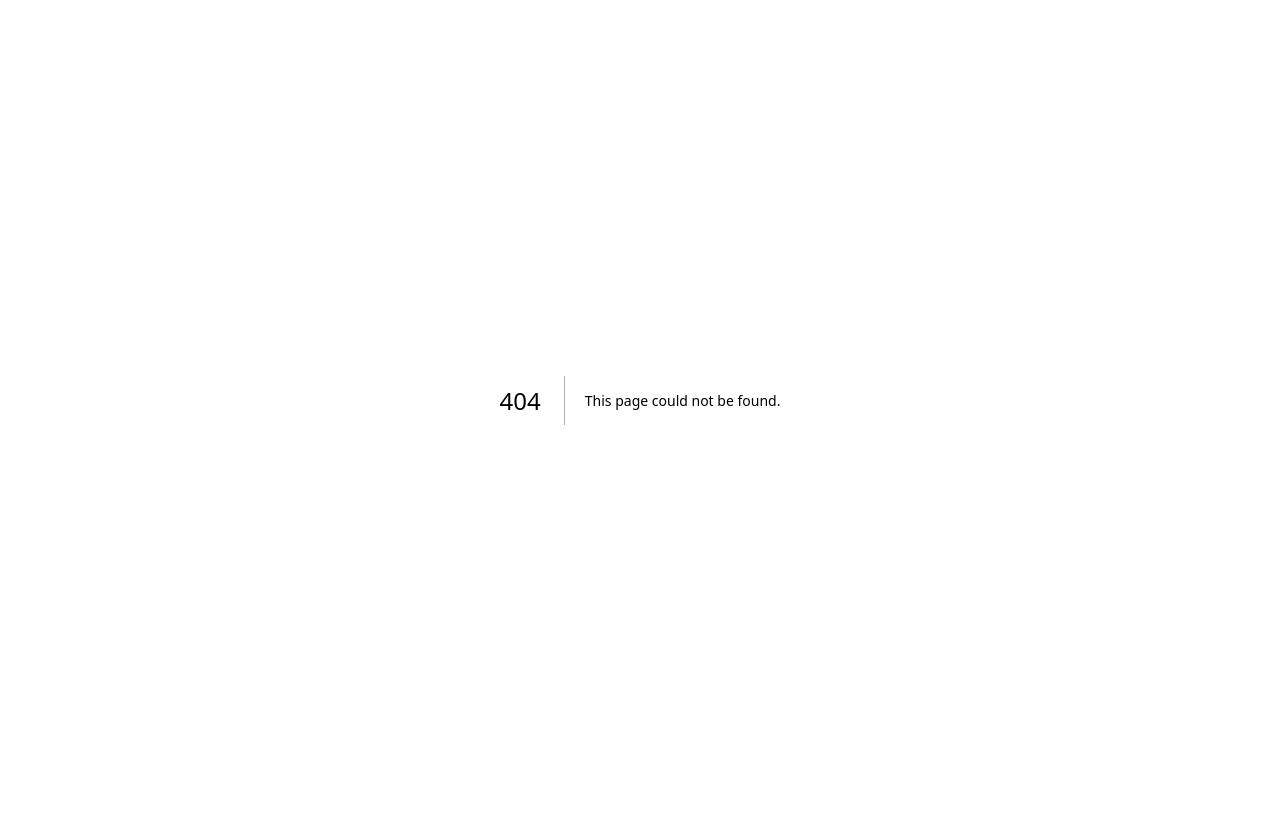
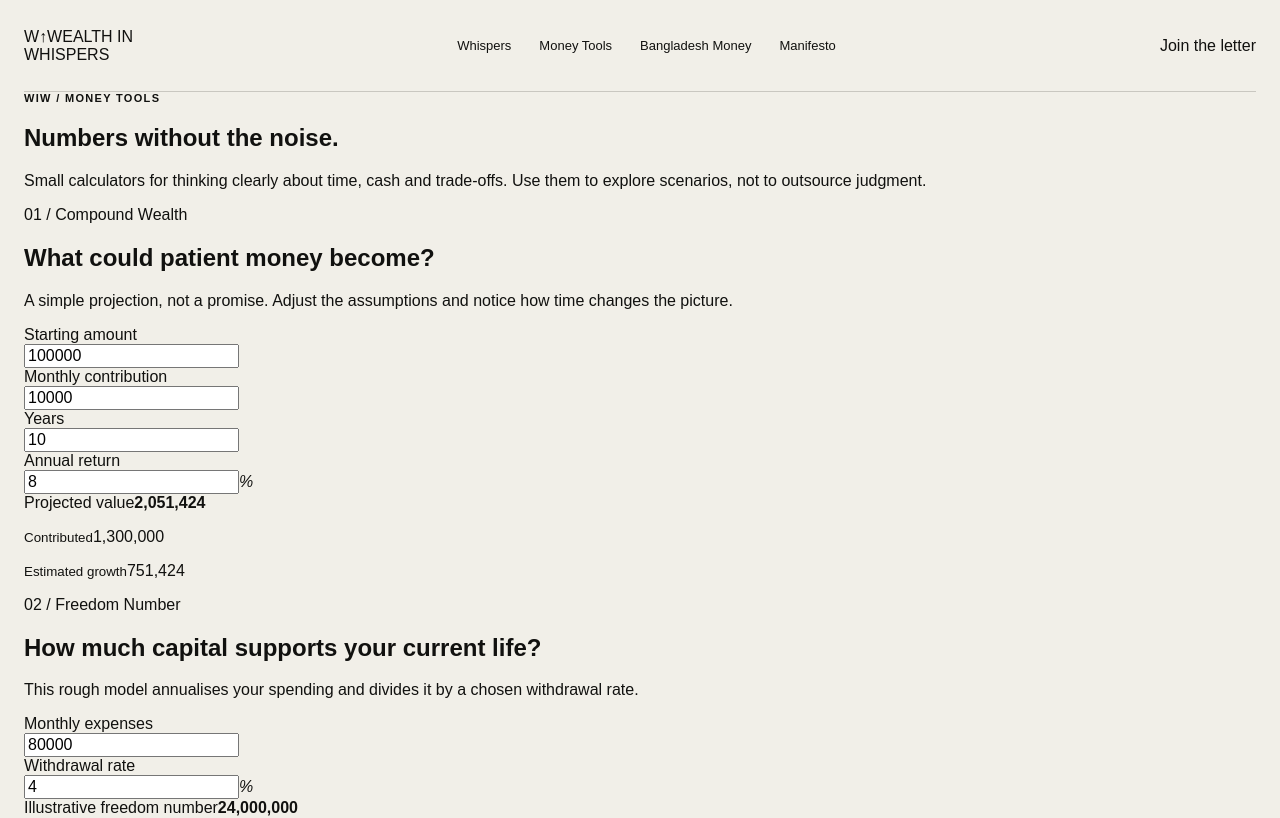
Before and after one commit to 000alimran/wiw, a Next.js app: page /tools in a window 1280 px wide. Before the commit this address had no page. Shown: the top 818 px of the page. Built offline with nearby package versions, Linux system fonts and the light colour scheme.

Commit message:
feat: add app/tools/page.tsx

```diff
--- /dev/null
+++ b/app/tools/page.tsx
@@ -0,0 +1,29 @@
+import type { Metadata } from "next";
+import SiteFooter from "@/components/SiteFooter";
+import SiteHeader from "@/components/SiteHeader";
+import ToolKit from "./ToolKit";
+
+export const metadata: Metadata = {
+  title: "Money Tools",
+  description: "Simple calculators for compounding, financial freedom and business runway.",
+};
+
+export default function ToolsPage() {
+  return (
+    <main>
+      <SiteHeader />
+      <section className="page-hero shell">
+        <p className="eyebrow">WIW / Money Tools</p>
+        <h1>Numbers without the noise.</h1>
+        <p className="page-intro">
+          Small calculators for thinking clearly about time, cash and trade-offs.
+          Use them to explore scenarios, not to outsource judgment.
+        </p>
+      </section>
+      <div className="shell">
+        <ToolKit />
+      </div>
+      <SiteFooter />
+    </main>
+  );
+}
```
